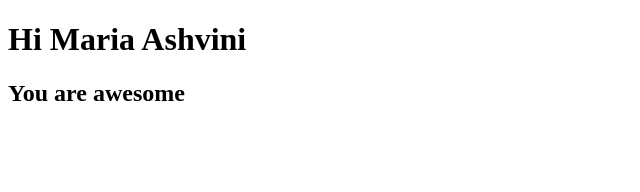
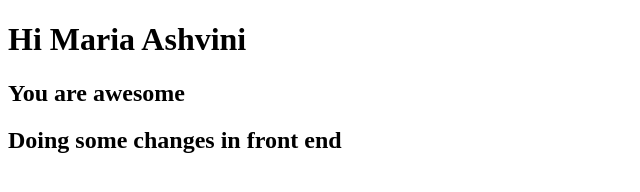
Before and after one commit to TrainerMaria/SampleRepo, a plain HTML site: page index.html in a window 1280 px wide. Shown: the whole page, without its empty margins (0-640 px from the left). Drawn offline with Linux system fonts and the light colour scheme.

Commit message:
Feat: adding front end change

```diff
--- a/index.html
+++ b/index.html
@@ -8,5 +8,6 @@
 <body>
     <h1> Hi Maria Ashvini</h1>
     <h2> You are awesome</h2>
+    <h2> Doing some changes in front end</h2>
 </body>
 </html>
```
Also changed, not shown: dummy2.txt.
